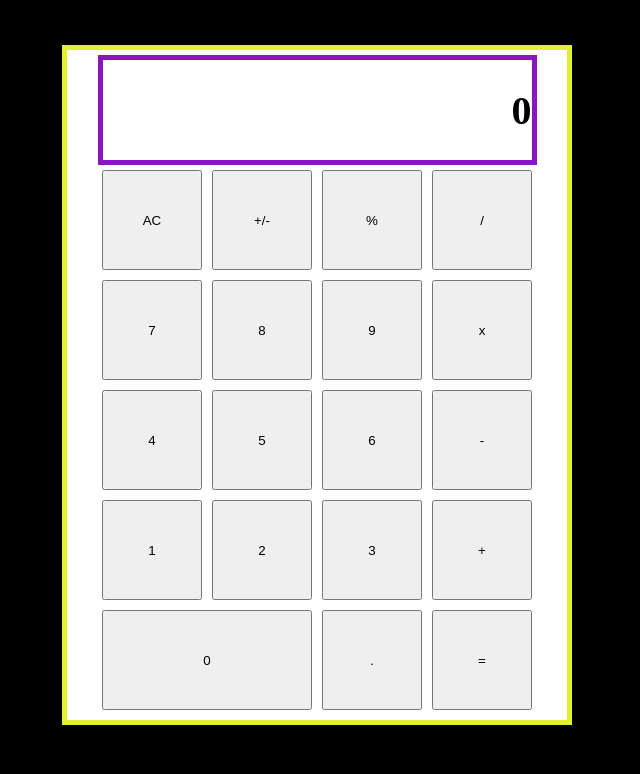
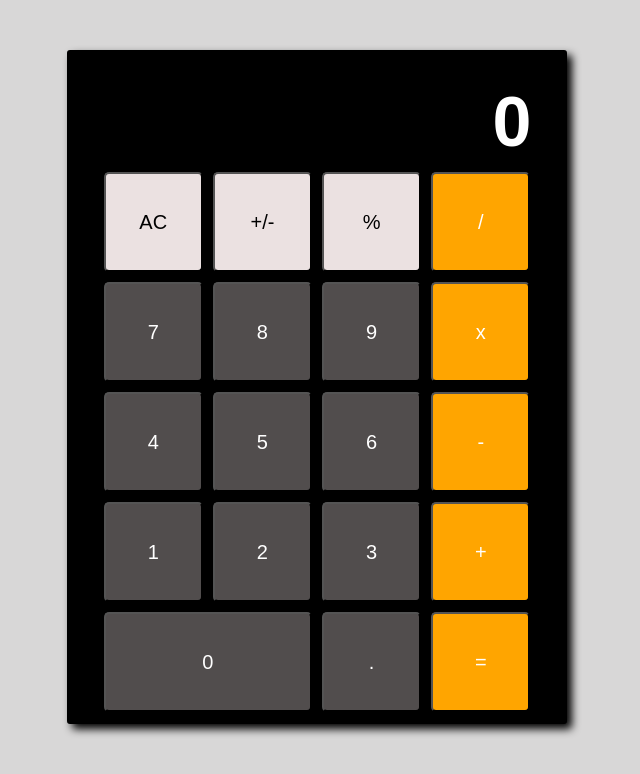
Before and after one commit to smallnumbers0/calculator, a plain HTML site: page index.html in a window 1280 px wide. Shown: the whole page, without its empty margins (323-963 px from the left). Drawn offline with Linux system fonts and the light colour scheme.

Commit message:
add iphone skin

```diff
--- a/index.html
+++ b/index.html
@@ -41,7 +41,7 @@
             <div class="row5">
                 <button id="zero">0</button>
                 <button id="decimal">.</button>
-                <button id="evaluate">=</button>
+                <button id="equal">=</button>
             </div>
         </div>
     </section>
--- a/styles.css
+++ b/styles.css
@@ -6,15 +6,17 @@
 
 html {
     font-size: 62.5%;
-    background-color: black;
+    background-color: rgba(72, 66, 66, 0.207);
 }
 
 body {
     width: 500px;
     margin: 5em auto;
     overflow: hidden;
-    outline: 5px solid rgb(225, 241, 46);
     background-color: white;
+    box-shadow: 5px 5px 9px black;
+    border: 2px solid black;
+    border-radius: 3px;
 }
 
 .display-container {
@@ -23,18 +25,26 @@ body {
     align-items: center;
     width: 429px;
     height: 100px;
-    outline: 5px solid rgb(138, 23, 187);
     margin-top: 10px;
 }
 
 #display {
-    font-size: 4rem;
+    font-size: 7rem;
+    font-family: Arial, Helvetica, sans-serif;
+    color: white;
+    margin-top: 2rem;
 
 }
 
 button {
     width: 20%;
     height: 100px;
+    /* border-radius: 100%; */
+    color: white;
+    background: rgb(81, 77, 77);
+    font-size: 2rem;
+    border-radius: 5px;
+
 }
 
 .calculator {
@@ -42,6 +52,7 @@ button {
     flex-direction: column;
     align-items: center;
     gap: 10px;
+    background-color: black;
 }
 
 .buttons {
@@ -52,6 +63,7 @@ button {
     align-items: space-between;
     width: 100%;
     margin-bottom: 10px;
+    background-color: black;
 }
 
 .row1, .row2, .row3, .row4, .row5 {
@@ -60,6 +72,23 @@ button {
     justify-content: center;
 }
 
+#divide, #multiply, #subtract, #add, #equal {
+    background-color: orange;
+    color: white;
+}
+
+#clear, #sign, #percent {
+    background-color: rgb(235, 225, 225);
+    color: black;
+}
+
 #zero {
     width: 42%;
+    /* border-radius: 26%; */
 }
+
+
+button:hover {
+    transform: translateY(-1px);
+    transition: 0.25s;
+}
```
Also changed, not shown: scripts.js (+49 -0 lines).
